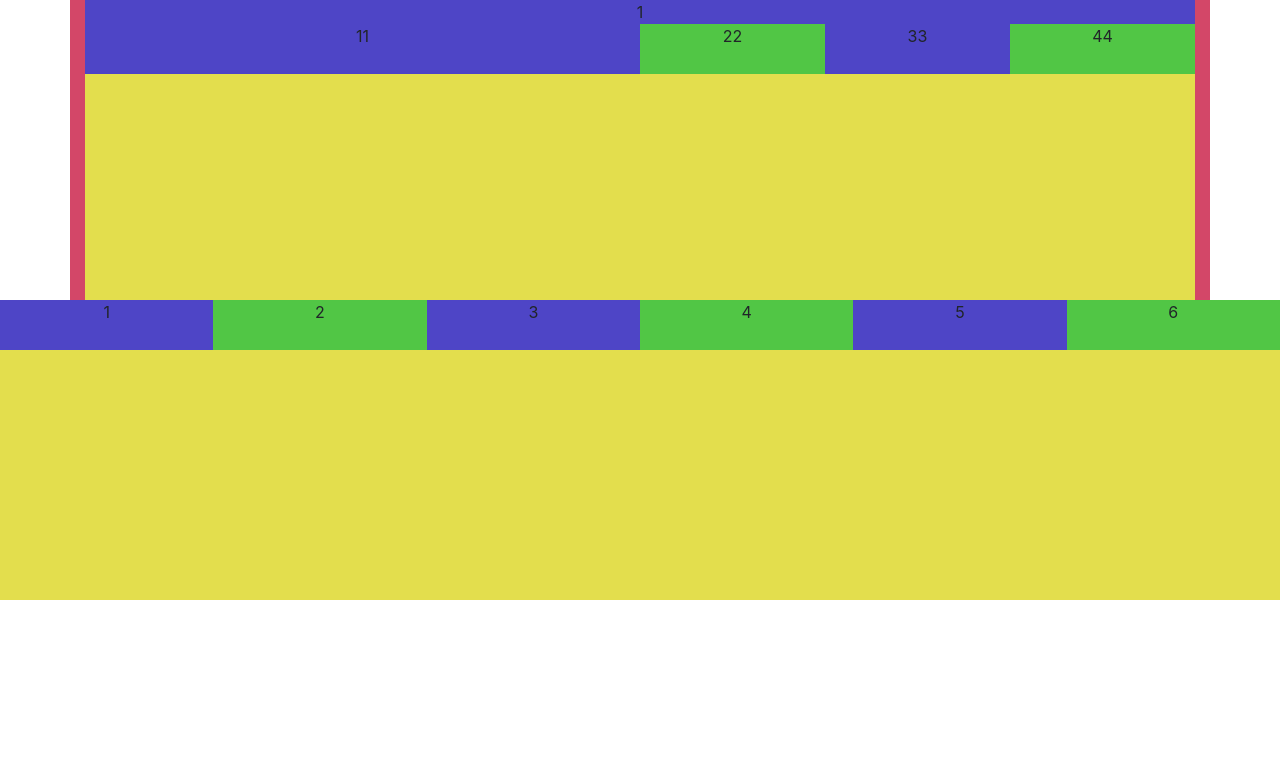
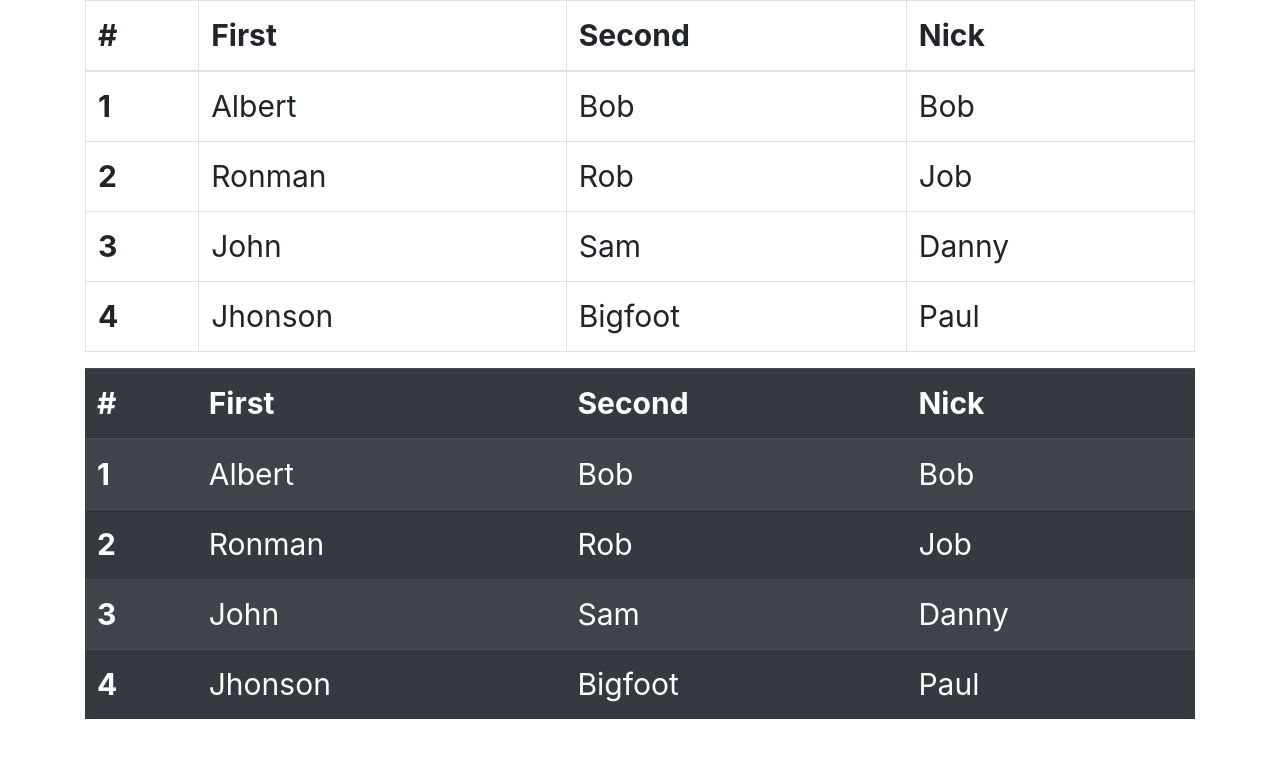
Before and after one commit to Tienam123/bootstrap-practice, a plain HTML site: page index.html in a window 1280 px wide. Drawn offline with nearby package versions, Linux system fonts and the light colour scheme.

Commit message:
Practice with lesson2

```diff
--- a/index.html
+++ b/index.html
@@ -11,31 +11,134 @@
 </head>
 <body>
 <div class="container">
-<div class="row no-gutters">
-    <div class="col-12">1
-        <div class="row no-gutters">
-            <div class="col-6">11</div>
-            <div class="col">22</div>
-            <div class="col">33</div>
-            <div class="col">44</div>
+    <div class="row">
+        <div class="col">
+            <!--<h1>H1 Title</h1>
+            <h2>H2 Title</h2>
+            <h3>H3 Title</h3>
+            <h4>H4 Title</h4>
+            <h5>H5 Title</h5>
+            <h6>H6 Title</h6>
+            <p class="h1">Lorem ipsum dolor sit amet, consectetur <small class="text-muted">adipisicing elit. Iste</small>, totam!</p>
+            <p class="display-1">Display 1</p>
+            <p class="display-2">Display 2</p>
+            <p class="display-3">Display 3</p>
+            <p class="display-4">Display 4</p>
+            <p>Lorem ipsum dolor sit amet, consectetur adipisicing elit. Quibusdam, quod?</p>
+            <p class="lead">Lorem ipsum dolor sit amet, consectetur adipisicing elit. Consequuntur, nihil!</p>
+            <p>Lorem ipsum dolor sit amet, consectetur adipisicing elit. Dolorum, quis.</p>-->
+            <!--     <ul class="list-unstyled">
+                     <li>Lorem ipsum dolor sit amet.</li>
+                     <li>Lorem ipsum dolor sit amet.</li>
+                     <li>Lorem ipsum dolor sit amet.</li>
+                     <li>
+                         <ul class="list-inline">
+                             <li class="list-inline-item">Lorem ipsum dolor sit.</li>
+                             <li class="list-inline-item">Lorem ipsum dolor sit.</li>
+                             <li class="list-inline-item">Lorem ipsum dolor sit.</li>
+                             <li class="list-inline-item">Lorem ipsum dolor sit.</li>
+                         </ul>
+                     </li>
+                     <li>Lorem ipsum dolor sit amet.</li>
+                     <li>Lorem ipsum dolor sit amet.</li>
+                     <li>Lorem ipsum dolor sit amet.</li>
+                     <li>Lorem ipsum dolor sit amet.</li>
+                 </ul>-->
+            <!-- <p>Lorem ipsum dolor sit amet,<code>&lt;section&gt;</code> consectetur adipisicing elit. Beatae, commodi
+                 dolorem ea error eum fugiat
+                 modi neque numquam porro qui quisquam, quos reprehenderit! Non, optio.</p>
+             <p>Lorem ipsum dolor sit amet, <code>&lt;p&gt;consectetur adipisicing elit. Aliquam culpa eos iusto magnam
+                 molestiae
+                 praesentium quibusdam quisquam quo recusandae sit.&lt;/p&gt;</code> Deleniti doloremque dolores itaque
+                 velit?</p>
+             <p>Lorem ipsum <var>x</var>=<var>y</var> + <var>z</var> dolor sit amet.</p>
+             <p>Lorem ipsum dolor sit amet, <kbd>Ctrl</kbd>+<kbd>Alt</kbd>+<kbd>delete</kbd> consectetur adipisicing
+                 elit. Esse, saepe.</p>-->
+            <table class="table table-hover table-bordered">
+                <thead class="">
+                <tr>
+                    <th scape="col">#</th>
+                    <th scape="col">First</th>
+                    <th scape="col">Second</th>
+                    <th scape="col">Nick</th>
+                </tr>
+                </thead>
+                <tbody>
+                <tr>
+                    <th scape="row">1</th>
+                    <td>Albert</td>
+                    <td>Bob</td>
+                    <td>Bob</td>
+                </tr>
+                <tr>
+                    <th scape="row">2</th>
+                    <td>Ronman</td>
+                    <td>Rob</td>
+                    <td>Job</td>
+                </tr>
+                <tr>
+                    <th scape="row">3</th>
+                    <td>John</td>
+                    <td>Sam</td>
+                    <td>Danny</td>
+                </tr>
+                <tr>
+                    <th scape="row">4</th>
+                    <td>Jhonson</td>
+                    <td>Bigfoot</td>
+                    <td>Paul</td>
+                </tr>
+                </tbody>
+            </table>
+            <table class="table table-dark table-striped">
+                <thead class="">
+                <tr>
+                    <th scape="col">#</th>
+                    <th scape="col">First</th>
+                    <th scape="col">Second</th>
+                    <th scape="col">Nick</th>
+                </tr>
+                </thead>
+                <tbody>
+                <tr>
+                    <th scape="row">1</th>
+                    <td>Albert</td>
+                    <td>Bob</td>
+                    <td>Bob</td>
+                </tr>
+                <tr>
+                    <th scape="row">2</th>
+                    <td>Ronman</td>
+                    <td>Rob</td>
+                    <td>Job</td>
+                </tr>
+                <tr>
+                    <th scape="row">3</th>
+                    <td>John</td>
+                    <td>Sam</td>
+                    <td>Danny</td>
+                </tr>
+                <tr>
+                    <th scape="row">4</th>
+                    <td>Jhonson</td>
+                    <td>Bigfoot</td>
+                    <td>Paul</td>
+                </tr>
+                </tbody>
+            </table>
         </div>
     </div>
 </div>
-</div>
-<div class="container-fluid">
-    <div class="row">
-        <div class="col">1</div>
-        <div class="col">2</div>
-        <div class="col">3</div>
-        <div class="col">4</div>
-        <div class="col">5</div>
-        <div class="col">6</div>
-    </div>
-</div>
 
-<script src="https://cdn.jsdelivr.net/npm/jquery@3.5.1/dist/jquery.slim.min.js" integrity="sha384-DfXdz2htPH0lsSSs5nCTpuj/zy4C+OGpamoFVy38MVBnE+IbbVYUew+OrCXaRkfj" crossorigin="anonymous"></script>
-<script src="https://cdn.jsdelivr.net/npm/popper.js@1.16.1/dist/umd/popper.min.js" integrity="sha384-9/reFTGAW83EW2RDu2S0VKaIzap3H66lZH81PoYlFhbGU+6BZp6G7niu735Sk7lN" crossorigin="anonymous"></script>
-<script src="https://cdn.jsdelivr.net/npm/bootstrap@4.6.2/dist/js/bootstrap.min.js" integrity="sha384-+sLIOodYLS7CIrQpBjl+C7nPvqq+FbNUBDunl/OZv93DB7Ln/533i8e/mZXLi/P+" crossorigin="anonymous"></script>
+<script src="https://cdn.jsdelivr.net/npm/jquery@3.5.1/dist/jquery.slim.min.js"
+        integrity="sha384-DfXdz2htPH0lsSSs5nCTpuj/zy4C+OGpamoFVy38MVBnE+IbbVYUew+OrCXaRkfj"
+        crossorigin="anonymous"></script>
+<script src="https://cdn.jsdelivr.net/npm/popper.js@1.16.1/dist/umd/popper.min.js"
+        integrity="sha384-9/reFTGAW83EW2RDu2S0VKaIzap3H66lZH81PoYlFhbGU+6BZp6G7niu735Sk7lN"
+        crossorigin="anonymous"></script>
+<script src="https://cdn.jsdelivr.net/npm/bootstrap@4.6.2/dist/js/bootstrap.min.js"
+        integrity="sha384-+sLIOodYLS7CIrQpBjl+C7nPvqq+FbNUBDunl/OZv93DB7Ln/533i8e/mZXLi/P+"
+        crossorigin="anonymous"></script>
 <script src="./bootstrap.min.js"></script>
 <script src="./index.js"></script>
 </body>
--- a/styles.css
+++ b/styles.css
@@ -1,20 +1,3 @@
-.container {
-    background: #d34768;
+body {
+    font-size: 30px;
 }
-
-.row {
-    background: #e3de4d;
-    height: 300px;
-}
-
-.row div {
-    text-align: center;
-    height: 50px;
-}
-.row div:nth-child(odd) {
-    background: #4e45c6;
-}
-
-.row div:nth-child(even) {
-    background: #51c645;
-}
```
